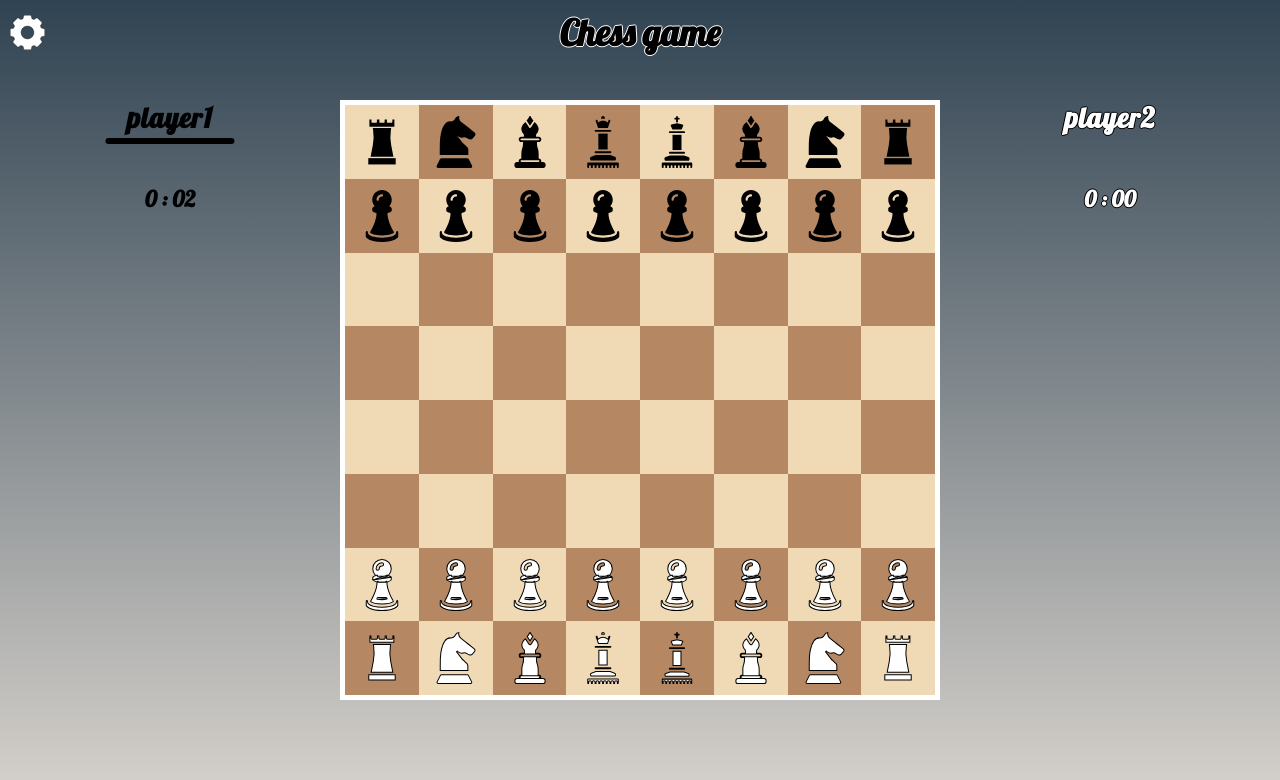
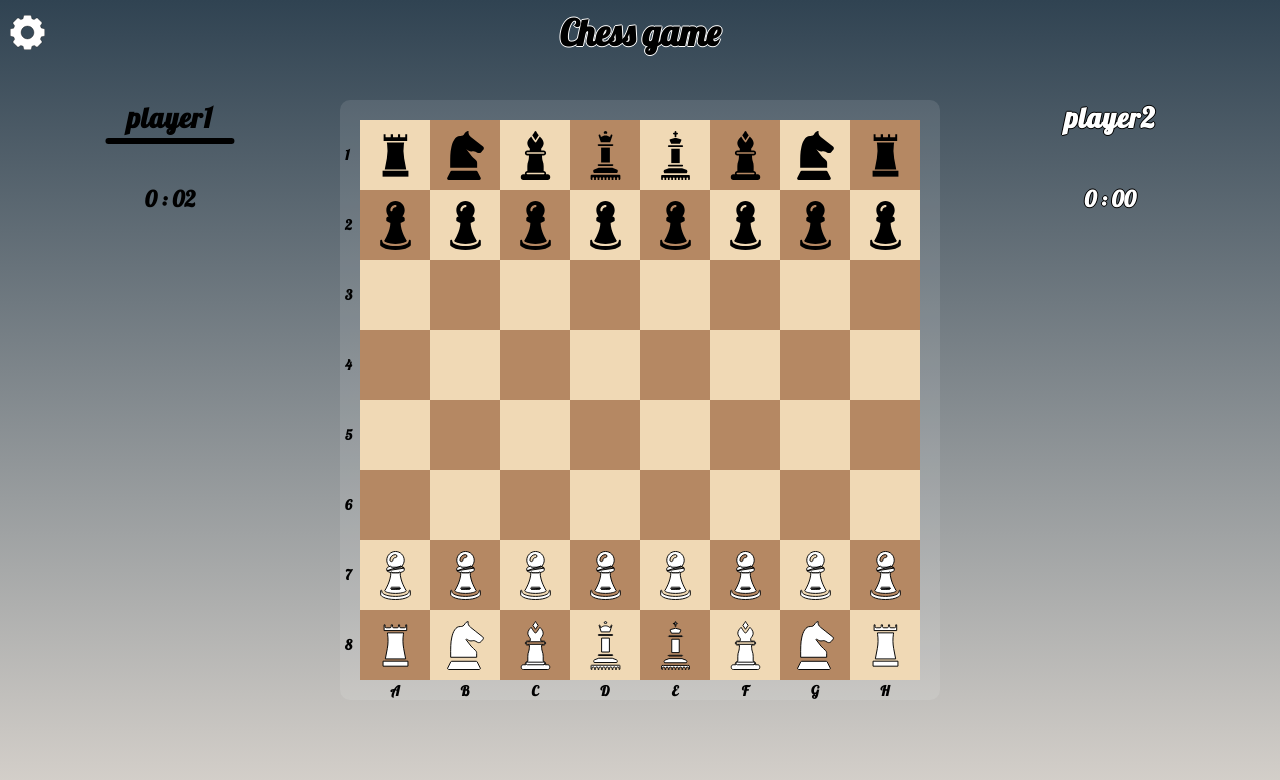
Before and after one commit to NorbertSan/chess, a React (Create React App) app: page / in a window 1280 px wide. Both pictures are taken after a click on the button "ZACZNIJ GRE !". Shown: the top 780 px of the page. Built offline with nearby package versions, Linux system fonts and the light colour scheme.

Commit message:
index columns and rows

```diff
--- a/src/Components/Board/Board.js
+++ b/src/Components/Board/Board.js
@@ -4,6 +4,8 @@ import {
   player2PawnsIndexes,
   freeSpace
 } from "../../config";
+
+const letters = ["A", "B", "C", "D", "E", "F", "G", "H"];
 
 class Board extends React.Component {
   state = {
@@ -25,7 +27,15 @@ class Board extends React.Component {
         return `${res} ${cur}`;
       }
     }, `square ${color}`);
-    return <div key={nr} id={nr} data-id={nr} className={classNamesList}></div>;
+    return (
+      <div
+        key={nr}
+        id={nr}
+        data-rownumber={nr % 8 === 0 && Math.floor(nr / 8) + 1}
+        data-columnletter={nr > 56 && nr < 64 && letters[nr - 56]}
+        className={classNamesList}
+      ></div>
+    );
   }
 
   addClassName(squares, index, className) {
--- a/src/style.css
+++ b/src/style.css
@@ -37,7 +37,8 @@ body {
 .board {
   display: -ms-grid;
   display: grid;
-  border: 5px solid white;
+  border-radius: 10px;
+  border: 20px solid rgba(255, 255, 255, 0.1);
   -ms-grid-columns: (1fr)[8];
       grid-template-columns: repeat(8, 1fr);
   grid-row: auto;
@@ -56,6 +57,43 @@ body {
   background-size: cover;
   background-size: 70%;
   z-index: -1;
+}
+
+.square::after, .square::before {
+  color: black;
+  font-size: 14px;
+  position: absolute;
+  z-index: 9;
+}
+
+.square:nth-child(8n + 1)::after {
+  content: attr(data-rownumber);
+  left: -15px;
+  top: 50%;
+  -webkit-transform: translateY(-50%);
+          transform: translateY(-50%);
+}
+
+.square:nth-child(58)::after,
+.square:nth-child(59)::after,
+.square:nth-child(60)::after,
+.square:nth-child(61)::after,
+.square:nth-child(62)::after,
+.square:nth-child(63)::after,
+.square:nth-child(64)::after {
+  content: attr(data-columnletter);
+  bottom: -20px;
+  left: 50%;
+  -webkit-transform: translateX(-50%);
+          transform: translateX(-50%);
+}
+
+.square:nth-child(57)::before {
+  content: "A";
+  bottom: -20px;
+  left: 50%;
+  -webkit-transform: translateX(-50%);
+          transform: translateX(-50%);
 }
 
 .player1.king {
--- a/src/style.scss
+++ b/src/style.scss
@@ -26,7 +26,8 @@ body {
 }
 .board {
   display: grid;
-  border: 5px solid white;
+  border-radius: 10px;
+  border: 20px solid rgba(255, 255, 255, 0.1);
   grid-template-columns: repeat(8, 1fr);
   grid-row: auto;
   position: relative;
@@ -43,6 +44,44 @@ body {
   background-size: cover;
   background-size: 70%;
   z-index: -1;
+  &::after,
+  &::before {
+    color: black;
+    font-size: 14px;
+    position: absolute;
+    z-index: 9;
+  }
+}
+.square:nth-child(8n + 1) {
+  &::after {
+    content: attr(data-rownumber);
+    left: -15px;
+    top: 50%;
+    transform: translateY(-50%);
+  }
+}
+.square:nth-child(58),
+.square:nth-child(59),
+.square:nth-child(60),
+.square:nth-child(61),
+.square:nth-child(62),
+.square:nth-child(63),
+.square:nth-child(64) {
+  &::after {
+    content: attr(data-columnletter);
+    bottom: -20px;
+    left: 50%;
+    transform: translateX(-50%);
+  }
+}
+
+.square:nth-child(57) {
+  &::before {
+    content: "A";
+    bottom: -20px;
+    left: 50%;
+    transform: translateX(-50%);
+  }
 }
 
 .player1 {
```
Also changed, not shown: 1 other file (tests, documents, lock files or other folders).
